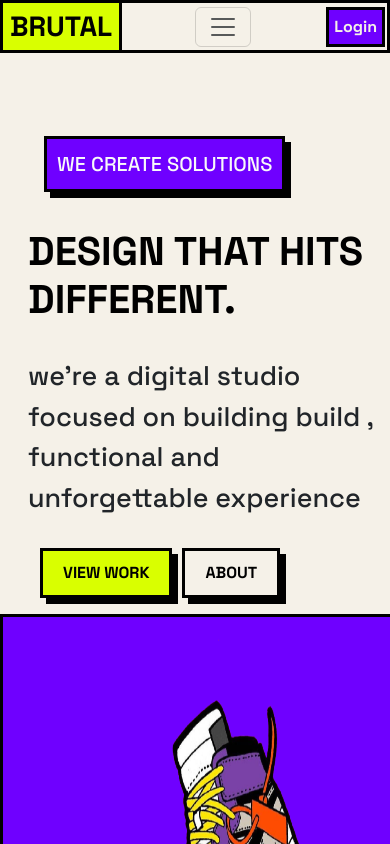
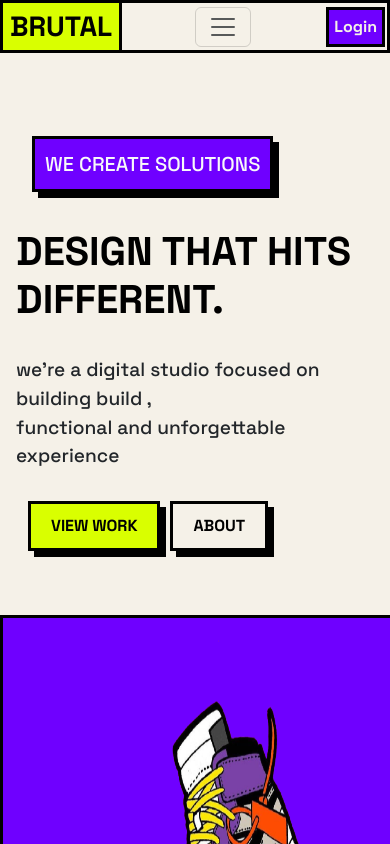
Before and after one commit to Yousseif-Elmenshawy/E-commerc, a React (Vite) app: page / in a window 390 px wide. Shown: the top 844 px of the page. Built offline with nearby package versions, Linux system fonts and the light colour scheme.

Commit message:
Fix the layout

```diff
--- a/src/App.css
+++ b/src/App.css
@@ -454,6 +454,7 @@ form {
 
   .description{
     text-align: start;
+    font-size: larger;
   }
 
   .head{
@@ -471,7 +472,7 @@ form {
   }
 
   .AB-section {
-    width: 21rem;
+    width: 20rem;
   }
 
   .Brand {
@@ -483,11 +484,12 @@ form {
 
 @media screen and (max-width: 320px) {
   .containerMD {
-    width: 21rem;
+    width: 19.5rem;
+    margin: 6px;
   }
 
   .design-ball {
     right: 108px;
-    top: 74rem;
+    top: 67rem;
   }
 }
--- a/src/components/sections/hero.jsx
+++ b/src/components/sections/hero.jsx
@@ -6,7 +6,7 @@ export default function Hero(){
             <section className="Hero">
                 <br />
                 <div className="container-fluidd">
-                    <div className="container m-3">
+                    <div className="container m-0 mb-5 p-3">
                         <div id="main">
                             <span className="tagname m-3 text-light">We create solutions</span>
                         </div>
```
